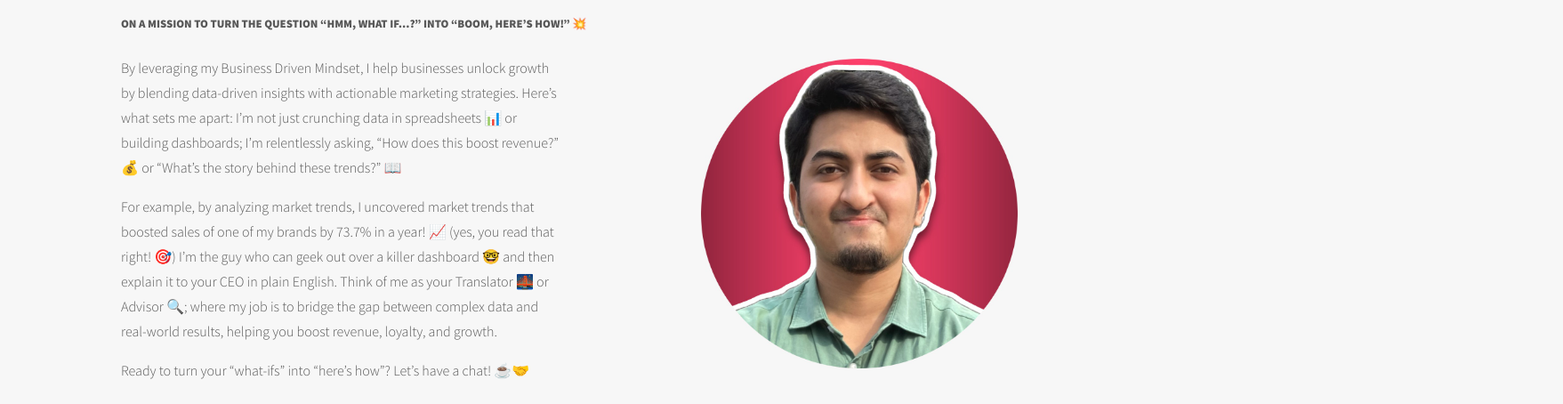
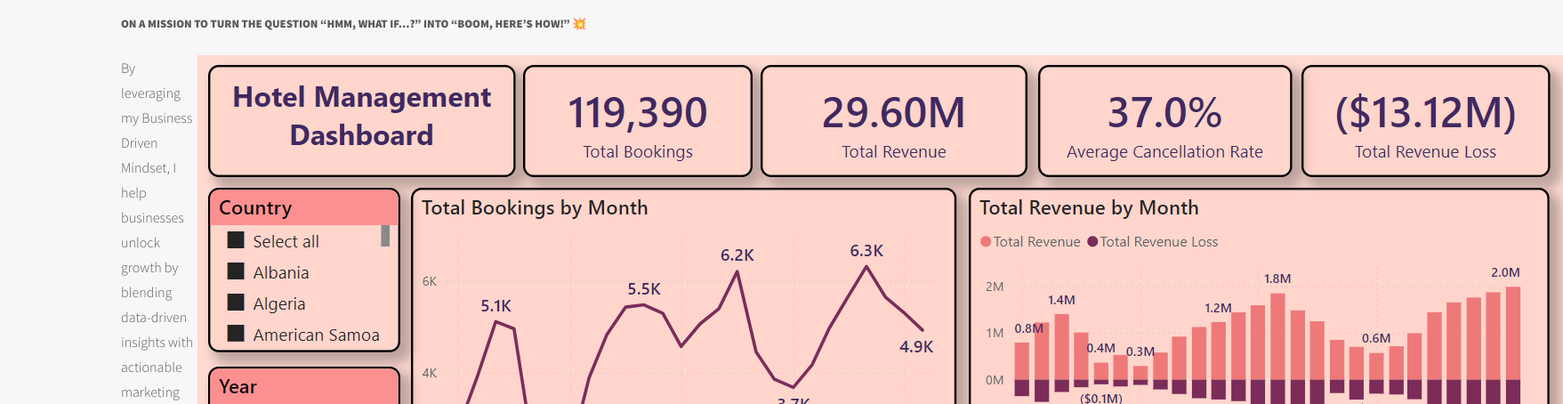
Before and after one commit to mostofawasi/m.wasi_portfolio, a plain HTML site: page index.html in a window 1280 px wide. Shown: the part 218-672 px from the top of the page at 89% size, 1757 px wide, since content can reach past the window. Drawn offline with Linux system fonts and the light colour scheme.

Commit message:
Update index.html

```diff
--- a/index.html
+++ b/index.html
@@ -64,8 +64,8 @@
 							</p>
 							<p>Ready to turn your “what-ifs” into “here’s how”? Let’s have a chat! ☕️🤝</p>
 						</section>
-						<section id="image-cont">
-							<img src="/images/profile.png" alt="Image" class="profile-img" />
+						<section>
+							<img src="/images/thumbs/01.png" alt=""/>
 						</section>
 					</div>
 					<section id="projects" class="project-d">
```
